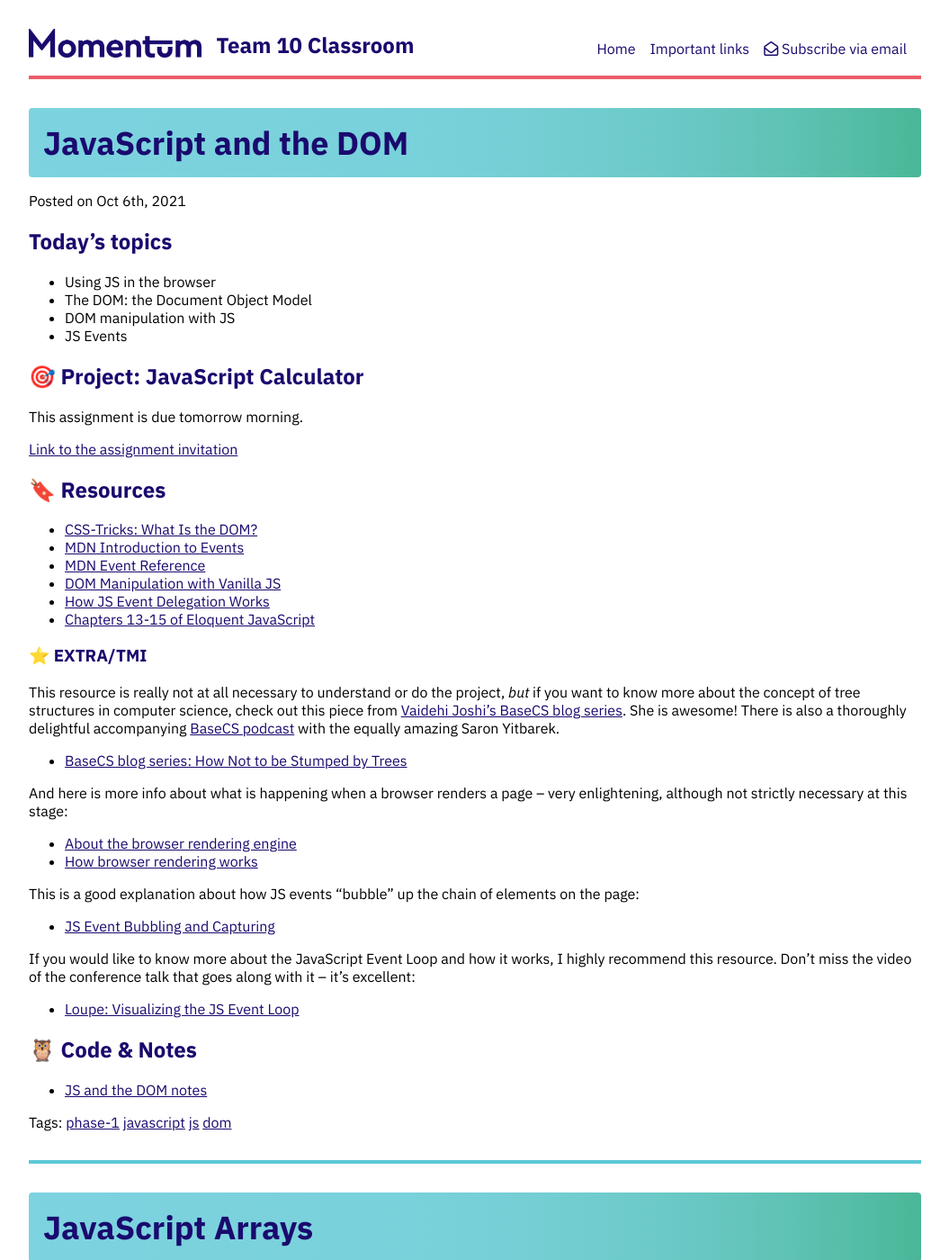
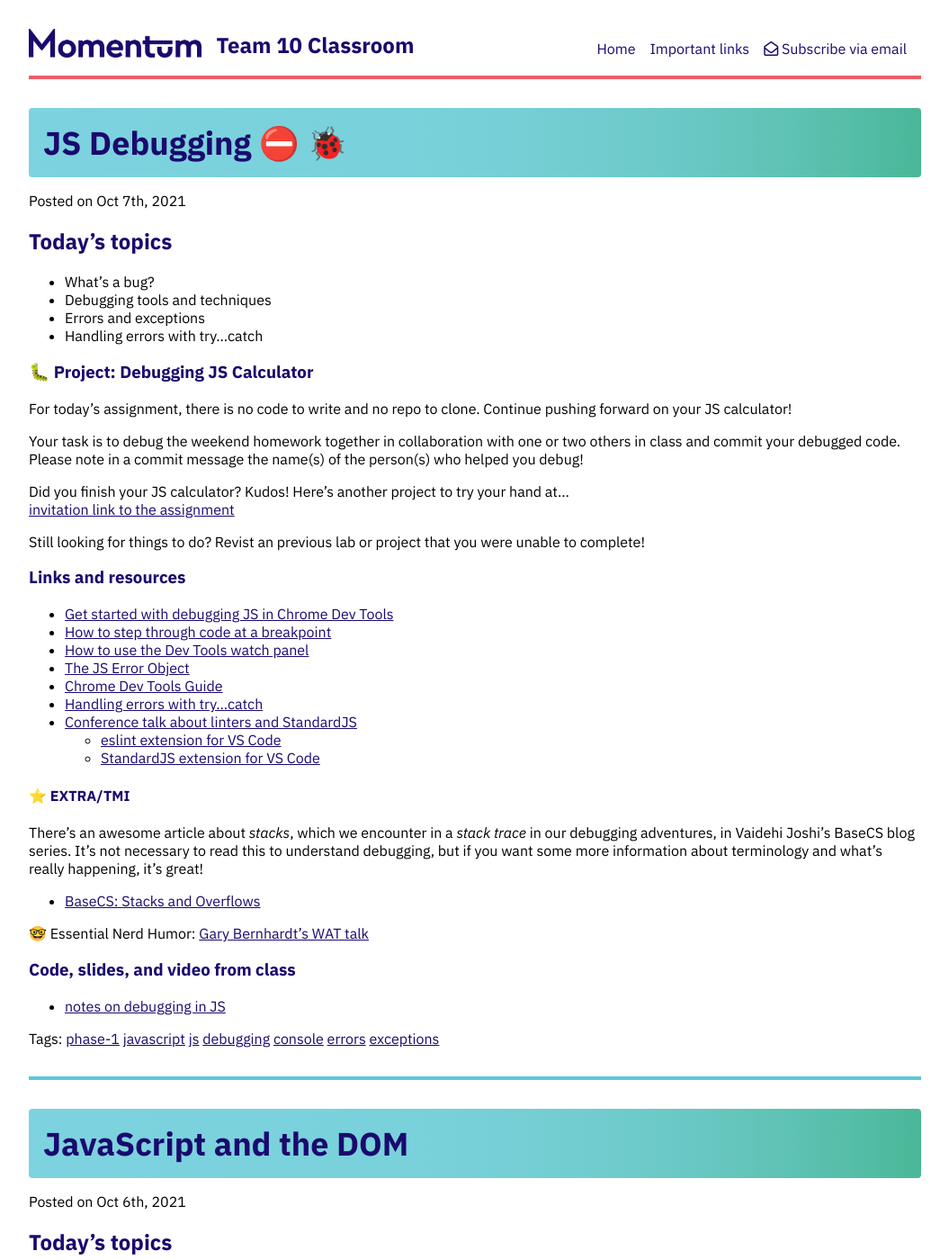
Before and after one commit to Momentum-Team-10/momentum-team-10.github.io, a Jekyll site: the page built from index.html, in a window 1280 px wide and 1400 px high. Shown: the whole window at 90% size, without its empty margins (112-1167 px from the left). Built offline with Jekyll 4.4.1, drawn with Linux system fonts in a browser that asks for light colours; nearby versions of some CDN libraries; the list of posts is cut into pages by our own code; some of the changed text lies outside the part shown.

Commit message:
Update due date for js calc. Add post for debugging.

```diff
--- /dev/null
+++ b/_posts/2021-10-07-2021-js-debugging.md
@@ -0,0 +1,49 @@
+---
+layout: post
+title: JS Debugging ⛔ 🐞
+tags: phase-1 javascript js debugging console errors exceptions
+---
+
+## Today's topics
+
+- What's a bug?
+- Debugging tools and techniques
+- Errors and exceptions
+- Handling errors with try...catch
+
+### 🐛 Project: Debugging JS Calculator
+
+For today's assignment, there is no code to write and no repo to clone. Continue pushing forward on your JS calculator!
+
+Your task is to debug the weekend homework together in collaboration with one or two others in class and commit your debugged code. Please note in a commit message the name(s) of the person(s) who helped you debug!
+
+Did you finish your JS calculator? Kudos! Here's another project to try your hand at...
+<br>
+[invitation link to the assignment](https://classroom.github.com/a/ZgLHBfHD)
+
+Still looking for things to do? Revist an previous lab or project that you were unable to complete!
+
+
+### Links and resources
+
+- [Get started with debugging JS in Chrome Dev Tools](https://developers.google.com/web/tools/chrome-devtools/javascript)
+- [How to step through code at a breakpoint](https://developers.google.com/web/tools/chrome-devtools/javascript/reference#stepping)
+- [How to use the Dev Tools watch panel](https://developers.google.com/web/tools/chrome-devtools/javascript/reference#watch)
+- [The JS Error Object](https://developer.mozilla.org/en-US/docs/Web/JavaScript/Reference/Global_Objects/Error)
+- [Chrome Dev Tools Guide](https://developers.google.com/web/tools/chrome-devtools)
+- [Handling errors with try...catch](https://developer.mozilla.org/en-US/docs/Web/JavaScript/Guide/Control_flow_and_error_handling#try...catch_statement)
+- [Conference talk about linters and StandardJS](https://www.youtube.com/watch?v=kuHfMw8j4xk)
+  - [eslint extension for VS Code](https://marketplace.visualstudio.com/items?itemName=dbaeumer.vscode-eslint)
+  - [StandardJS extension for VS Code](https://marketplace.visualstudio.com/items?itemName=chenxsan.vscode-standardjs)
+
+#### ⭐️ EXTRA/TMI
+
+There's an awesome article about _stacks_, which we encounter in a _stack trace_ in our debugging adventures, in Vaidehi Joshi's BaseCS blog series. It's not necessary to read this to understand debugging, but if you want some more information about terminology and what's really happening, it's great!
+
+- [BaseCS: Stacks and Overflows](https://medium.com/basecs/stacks-and-overflows-dbcf7854dc67)
+
+🤓 Essential Nerd Humor: [Gary Bernhardt's WAT talk](https://www.destroyallsoftware.com/talks/wat)
+
+### Code, slides, and video from class
+
+- [notes on debugging in JS](https://github.com/Momentum-Team-10/notes/blob/main/js-debugging.md)
--- a/_posts/2021-10-6-js-dom.md
+++ b/_posts/2021-10-6-js-dom.md
@@ -13,7 +13,7 @@ tags: phase-1 javascript js dom
 
 ## 🎯 Project: JavaScript Calculator
 
-This assignment is due tomorrow morning.
+This assignment is due Monday, October 11.
 
 [Link to the assignment invitation](https://classroom.github.com/a/58uebDRI)
 
```
